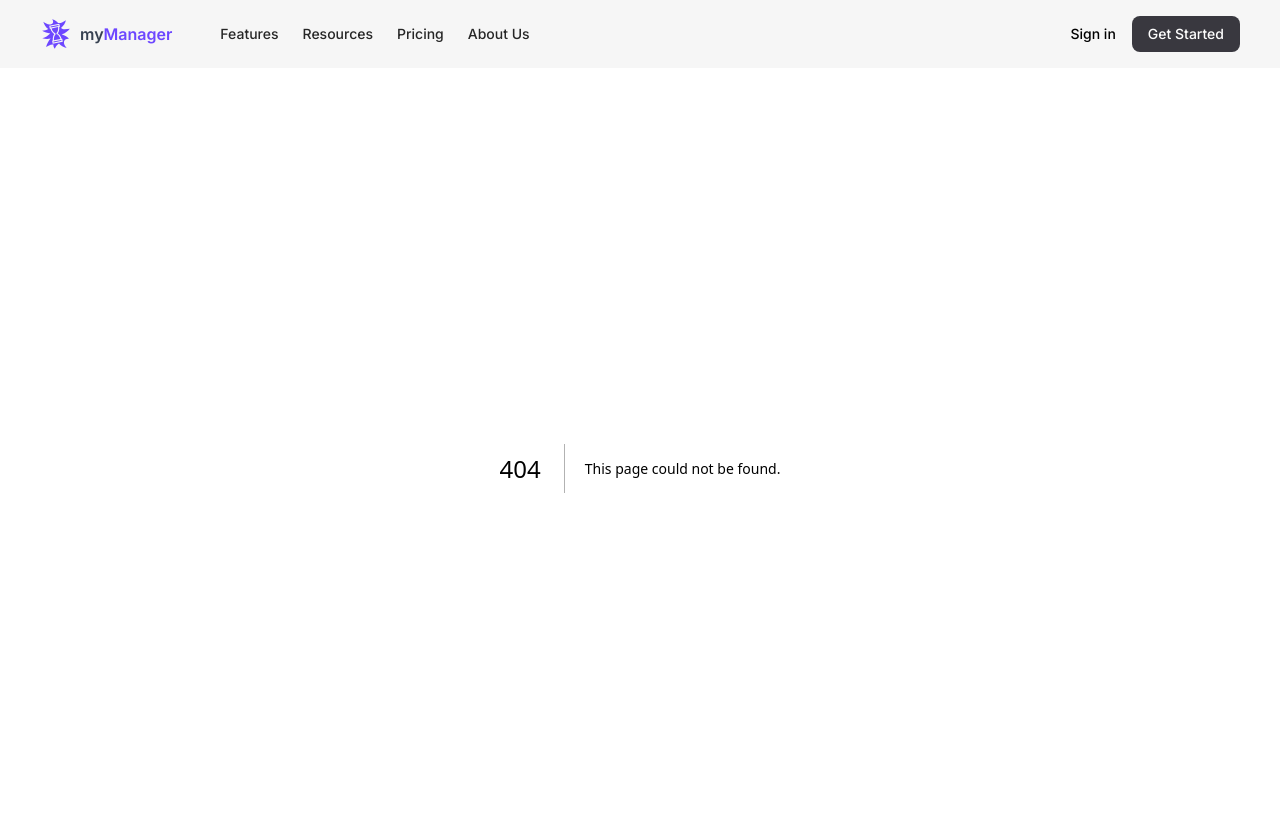
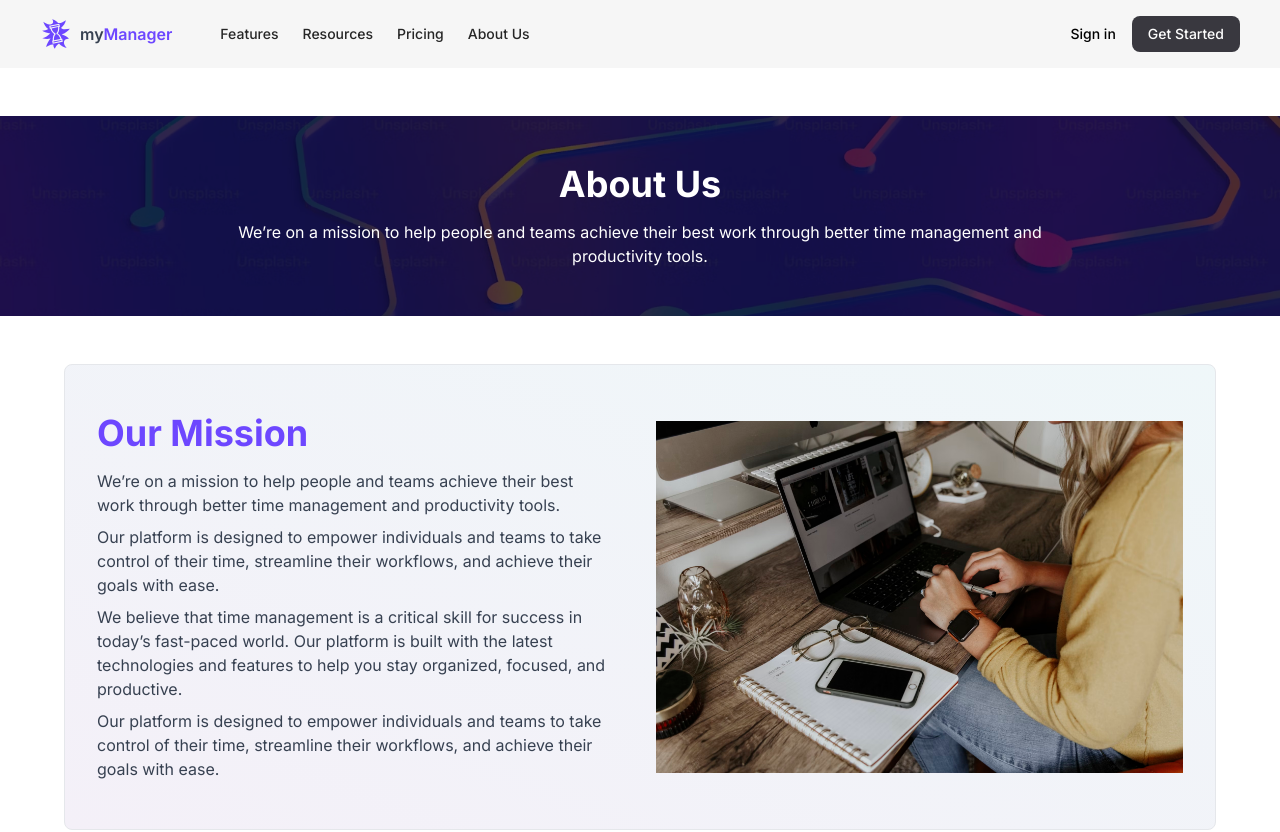
Before and after one commit to olumatty/myManager, a Next.js app: page /About in a window 1280 px wide. Before the commit this address had no page. Shown: the top 832 px of the page. Built offline with nearby package versions, Linux system fonts and the light colour scheme.

Commit message:
About page added

```diff
--- /dev/null
+++ b/src/app/About/page.tsx
@@ -0,0 +1,81 @@
+import React from "react";
+import Image from "next/image";
+import BgImage from "@/components/Assets/purple.avif";
+import MissionBg from "@/components/Assets/missionbg.avif";
+import Service from "@/components/Service";
+
+const Page = () => {
+  return (
+    <div className="mt-12">
+      <div>
+        <div className="relative h-[200px] overflow-hidden">
+          <Image
+            src={BgImage}
+            alt="Background"
+            className="absolute inset-0 z-0  w-full object-cover"
+            fill
+            style={{ objectFit: "cover" }}
+            priority
+          />
+          <div className="absolute inset-0 bg-black bg-opacity-70"></div>
+          <div className="relative z-10 flex flex-col items-center justify-center h-full text-white">
+            <div className="flex items-center justify-center">
+              <h1 className="text-4xl mb-4 font-bold">About Us</h1>
+            </div>
+            <p className="text-base text-white max-w-4xl text-center mx-auto">
+              We&rsquo;re on a mission to help people and teams achieve their
+              best work through better time management and productivity tools.
+            </p>
+          </div>
+        </div>
+
+        <div className="mt-12 flex items-center justify-between p-8 bg-gradient-to-tr max-w-6xl mx-auto border from-[#f4f0f8] to-[#eff7f9] gap-8 rounded-lg">
+          {/* Text Section */}
+          <div className="flex flex-col items-start flex-1">
+            <h1 className="text-4xl mb-4 font-bold text-[#6d47ff]">
+              Our Mission
+            </h1>
+            <p className="text-base text-gray-700 max-w-lg">
+              We&rsquo;re on a mission to help people and teams achieve their
+              best work through better time management and productivity tools.
+            </p>
+            <p className="text-base text-gray-700 mt-2">
+              Our platform is designed to empower individuals and teams to take
+              control of their time, streamline their workflows, and achieve
+              their goals with ease.
+            </p>
+            <p className="text-base text-gray-700 mt-2">
+              We believe that time management is a critical skill for success in
+              today&rsquo;s fast-paced world. Our platform is built with the
+              latest technologies and features to help you stay organized,
+              focused, and productive.
+            </p>
+            <p className="text-base text-gray-700 mt-2">
+              Our platform is designed to empower individuals and teams to take
+              control of their time, streamline their workflows, and achieve
+              their goals with ease.
+            </p>
+          </div>
+
+          {/* Image Section */}
+          <div className="flex-1 relative h-[400px] rounded-lg overflow-hidden">
+            <Image
+              src={MissionBg}
+              alt="Mission Background"
+              fill
+              style={{ objectFit: "contain", borderRadius: "8px" }}
+              className="rounded-2xl"
+              priority
+            />
+          </div>
+        </div>
+
+        <div>
+          <Service />
+        </div>
+      </div>
+    </div>
+  );
+};
+
+export default Page;
--- a/src/components/Header/index.tsx
+++ b/src/components/Header/index.tsx
@@ -8,9 +8,9 @@ const Header = () => {
   const [isOpen, setIsOpen] = useState(false);
   const navLinks = [
     { name: "Features", link: "#home" },
-    { name: "Resources", link: "#about" },
+    { name: "Resources", link: "#" },
     { name: "Pricing", link: "/Pricing" },
-    { name: "About Us", link: "#project" },
+    { name: "About Us", link: "/About" },
   ];
 
   const handleOutsideClick = useCallback((e: MouseEvent) => {
@@ -23,6 +23,7 @@ const Header = () => {
     }
     setIsOpen(false);
   }, []);
+
   return (
     <div className="w-full bg-[#f6f6f6] sticky top-0 z-[9999]  flex justify-between items-center p-4 md:py-4 md:px-10">
       <div className="flex items-center space-x-12">
```
Also changed, not shown: src/components/Assets/missionbg.avif (added), src/components/Assets/purple.avif (renamed from public/purple.avif).
